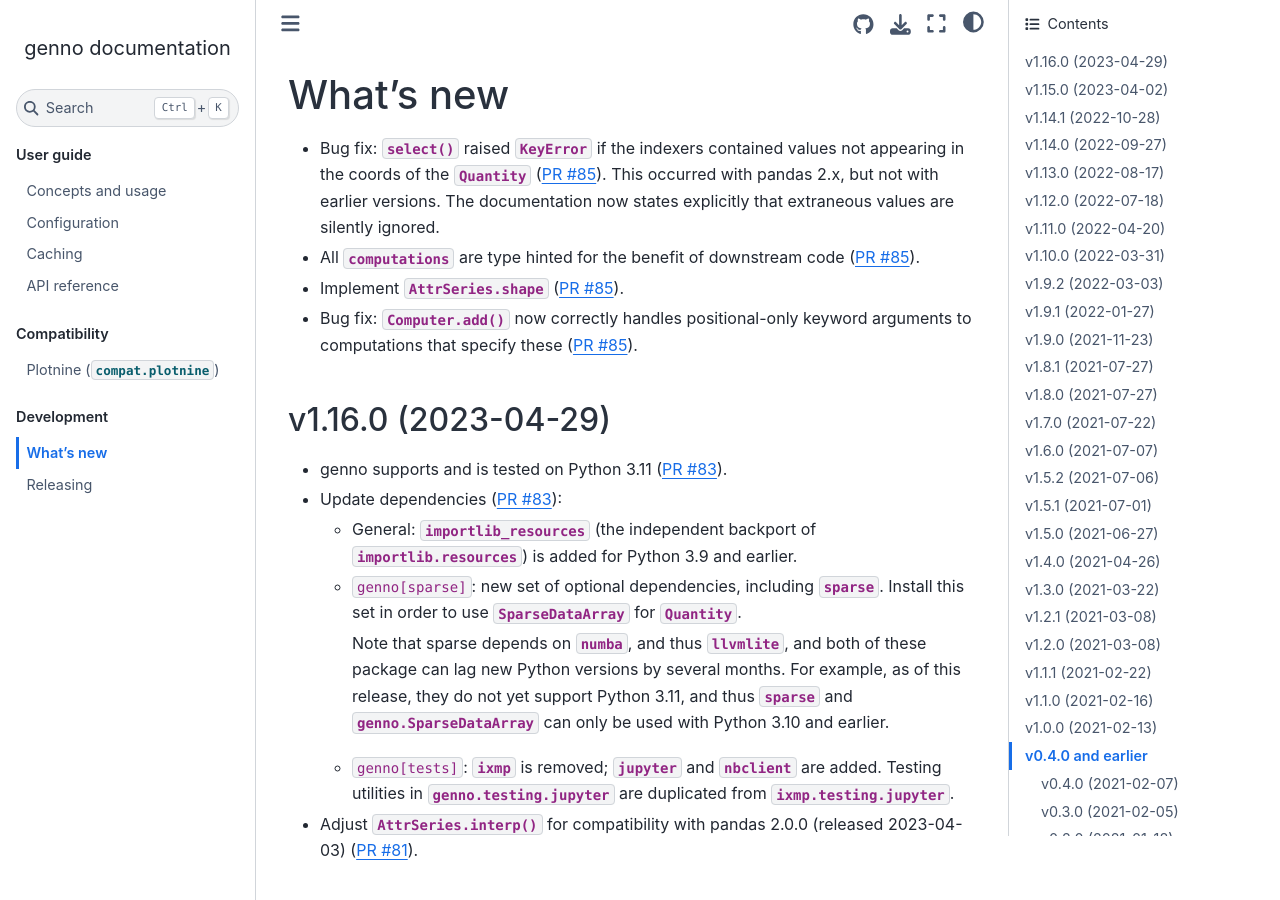
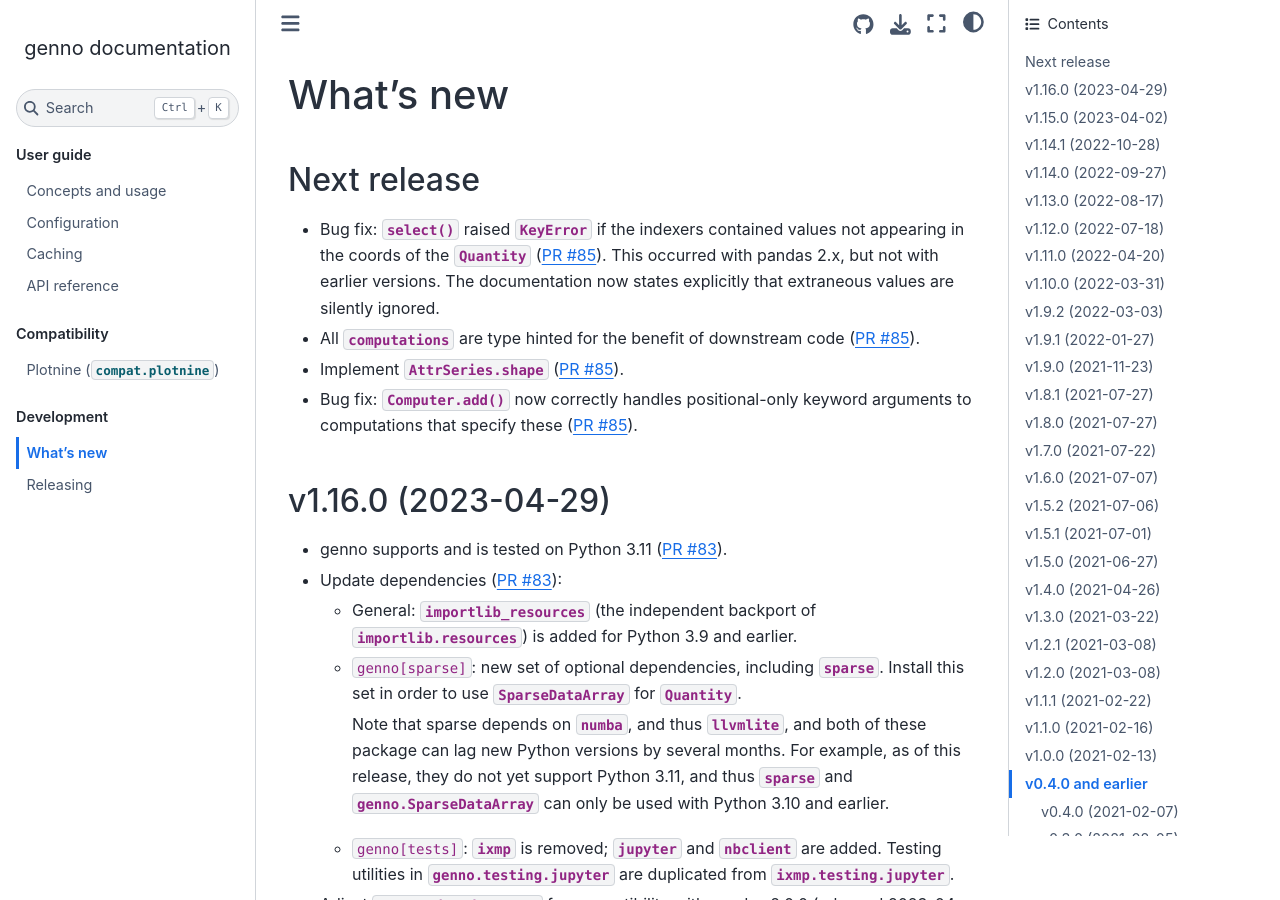
Before and after one commit to khaeru/genno, a Sphinx documentation site: the page built from doc/whatsnew.rst, in a window 1280 px wide and 900 px high. Built offline with Sphinx 7.4.7 and the Sphinx Book theme 1.1.4, drawn with Linux system fonts in a browser that asks for light colours; pages that are not in the unit, such as notebooks, are missing from menus.

Commit message:
Uncomment "Next release" heading in doc/whatsnew

```diff
--- a/doc/whatsnew.rst
+++ b/doc/whatsnew.rst
@@ -1,8 +1,8 @@
 What's new
 **********
 
-.. Next release
-.. ============
+Next release
+============
 
 - Bug fix: :func:`.select` raised :class:`.KeyError` if the indexers contained values not appearing in the coords of the :class:`.Quantity` (:pull:`85`).
   This occurred with pandas 2.x, but not with earlier versions.
```
